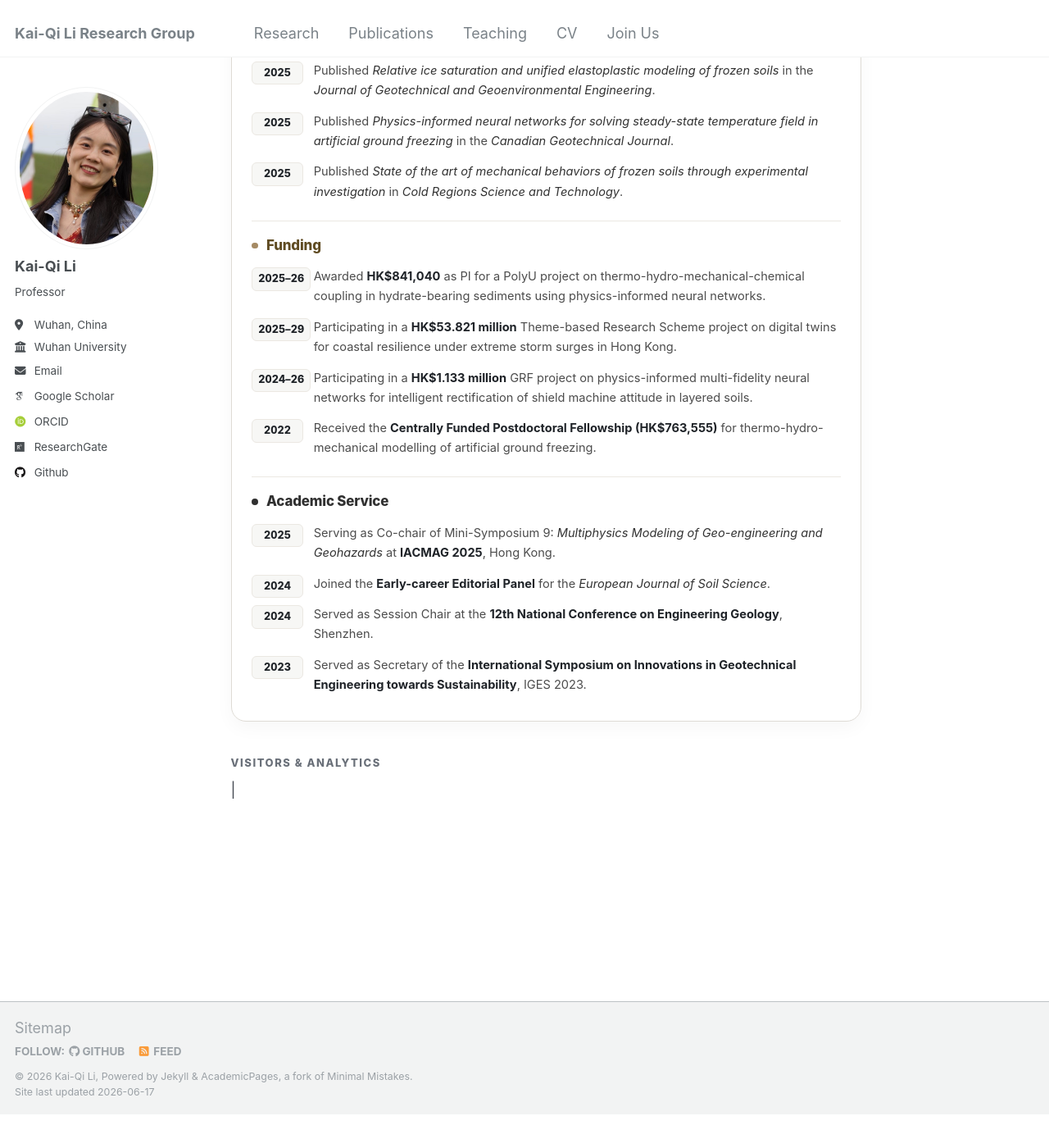
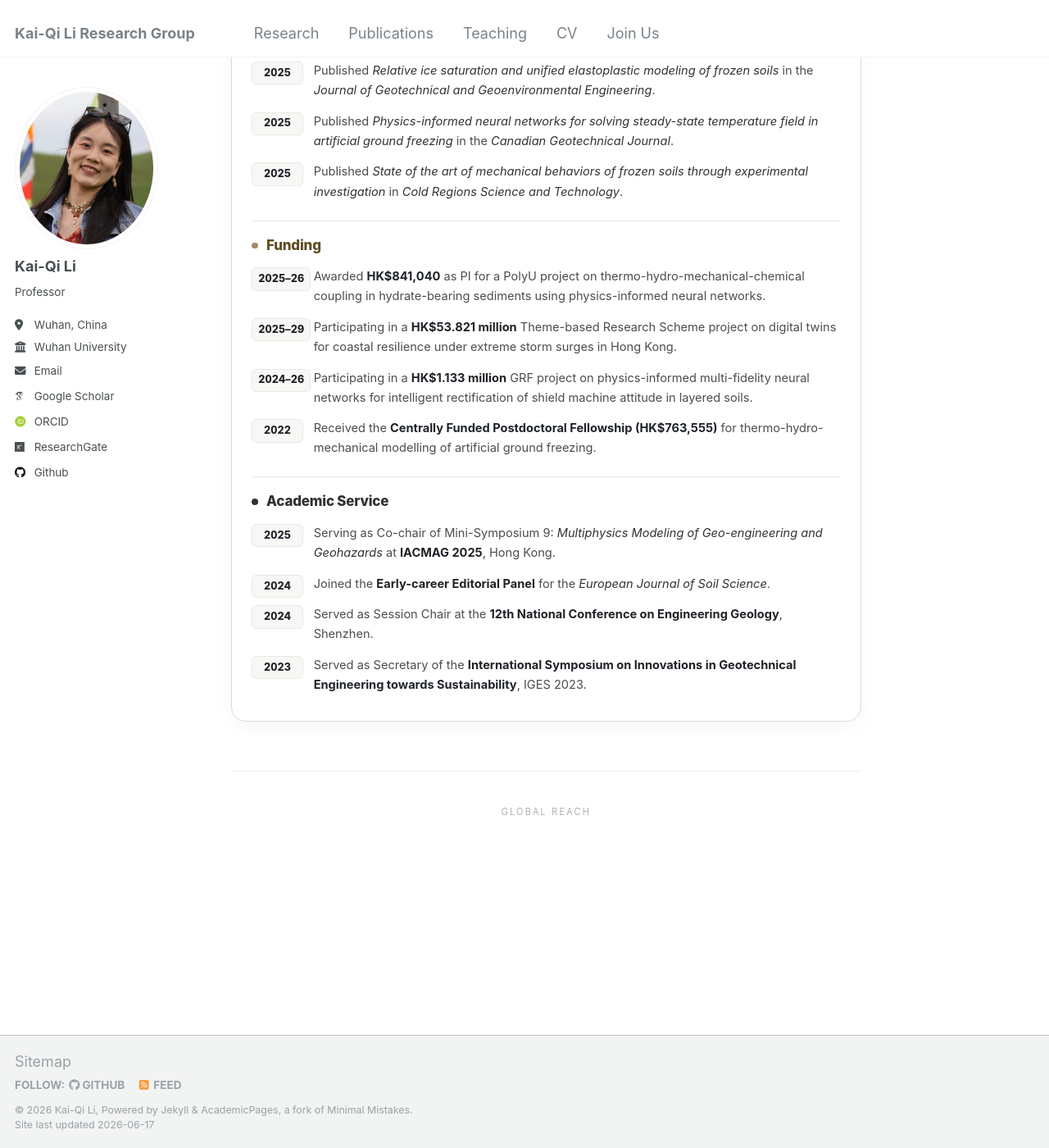
Before and after one commit to kqceeli/kqceeli.github.io, a Jekyll site: the page built from _pages/about.md, in a window 1280 px wide and 1400 px high, scrolled down 3218 px. Shown: the whole window at 82% size. Built offline with Jekyll 4.4.1, drawn with Linux system fonts in a browser that asks for light colours; some web fonts are replaced; comment, search, counter and statistics services are not loaded; before the commit the page ends 4577 px from its top, so only the background shows below that; part of the change alters nothing that is shown.

Commit message:
Update about.md

```diff
--- a/_pages/about.md
+++ b/_pages/about.md
@@ -955,30 +955,64 @@ redirect_from:
 
   </section>
 
-<!-- ================= Visitors & Analytics ================= -->
-  <section class="kq-visitors-section">
-    <div class="kq-visitors-title">Visitors &amp; Analytics</div>
+<style>
+  /* =========================================================
+     Sophisticated Global Reach Section
+     ========================================================= */
+  .kq-map-section {
+    margin: 60px auto 20px auto;
+    text-align: center;
+    border-top: 1px solid #eee; /* 增加一条极淡的分割线，增加仪式感 */
+    padding-top: 40px;
+  }
 
-    <!-- Map Widget -->
-    <div class="kq-visitors-map-container">
-      <script type='text/javascript' id='mapmyvisitors'
-        src='https://mapmyvisitors.com/map.js?cl=1f2328&w=a&t=n&d=AC-nqkd9ckn3p36OK1rXH7peHkOSVJ17WaFSM5n9xgM&co=faf9f6&cmo=465f7a&cmn=b6424b&ct=1f2328'>
-      </script>
-    </div>
+  /* Title: Minimalist & Academic */
+  .kq-map-label {
+    font-family: "Inter", -apple-system, sans-serif;
+    font-size: 11px;
+    letter-spacing: 0.2em;
+    text-transform: uppercase;
+    color: #999;
+    margin-bottom: 20px;
+    font-weight: 300;
+  }
 
-    <!-- Text Statistics (Busuanzi translated to English) -->
-    <div class="kq-visitors-stats">
-      <span id="busuanzi_container_site_pv" style="display:none;">
-        Pageviews: <span id="busuanzi_value_site_pv" class="kq-stat-number kq-stat-pv">--</span>
-      </span>
-      <span class="kq-stat-divider">|</span>
-      <span id="busuanzi_container_site_uv" style="display:none;">
-        Unique Visitors: <span id="busuanzi_value_site_uv" class="kq-stat-number kq-stat-uv">--</span>
-      </span>
-    </div>
-  </section>
+  /* Map Container: Integrated & Subtle */
+  .kq-map-container {
+    max-width: 320px; /* 稍微加大一点，但保持精致 */
+    margin: 0 auto;
+    /* 核心高级感：让地图半透明，并带有一点灰度，使其不突兀 */
+    opacity: 0.7;
+    filter: grayscale(0.3);
+    transition: all 0.5s ease;
+  }
 
-  <!-- Busuanzi Script -->
-  <script async src="//busuanzi.ibruce.info/busuanzi/2.3/busuanzi.pure.mini.js"></script>
+  .kq-map-container:hover {
+    opacity: 1;
+    filter: grayscale(0); /* 鼠标悬停时恢复色彩 */
+  }
+
+  /* 隐藏地图自带的边框或多余文字（如果有的化） */
+  .kq-map-container img {
+    border-radius: 4px;
+  }
+</style>
+
+<div class="kq-map-section">
+  <!-- 极简标题，不再显示数字 -->
+  <div class="kq-map-label">Global Reach</div>
+
+  <div class="kq-map-container">
+    <!--
+      优化后的地图参数说明：
+      - co=ffffff: 背景纯白，不再是屎黄色
+      - cmo=b6424b: 已有访客点使用你的主题红
+      - cmn=1a5f7a: 新访客点使用学术蓝
+      - ct=ffffff: 让地图自带的文字颜色变白（变相隐藏它）
+    -->
+    <script type='text/javascript' id='mapmyvisitors' src='https://mapmyvisitors.com/map.js?cl=ffffff&w=a&t=n&d=AC-nqkd9ckn3p36OK1rXH7peHkOSVJ17WaFSM5n9xgM&co=ffffff&cmo=b6424b&cmn=1a5f7a&ct=ffffff'></script>
+  </div>
+</div>
+
 
 </div>
```
